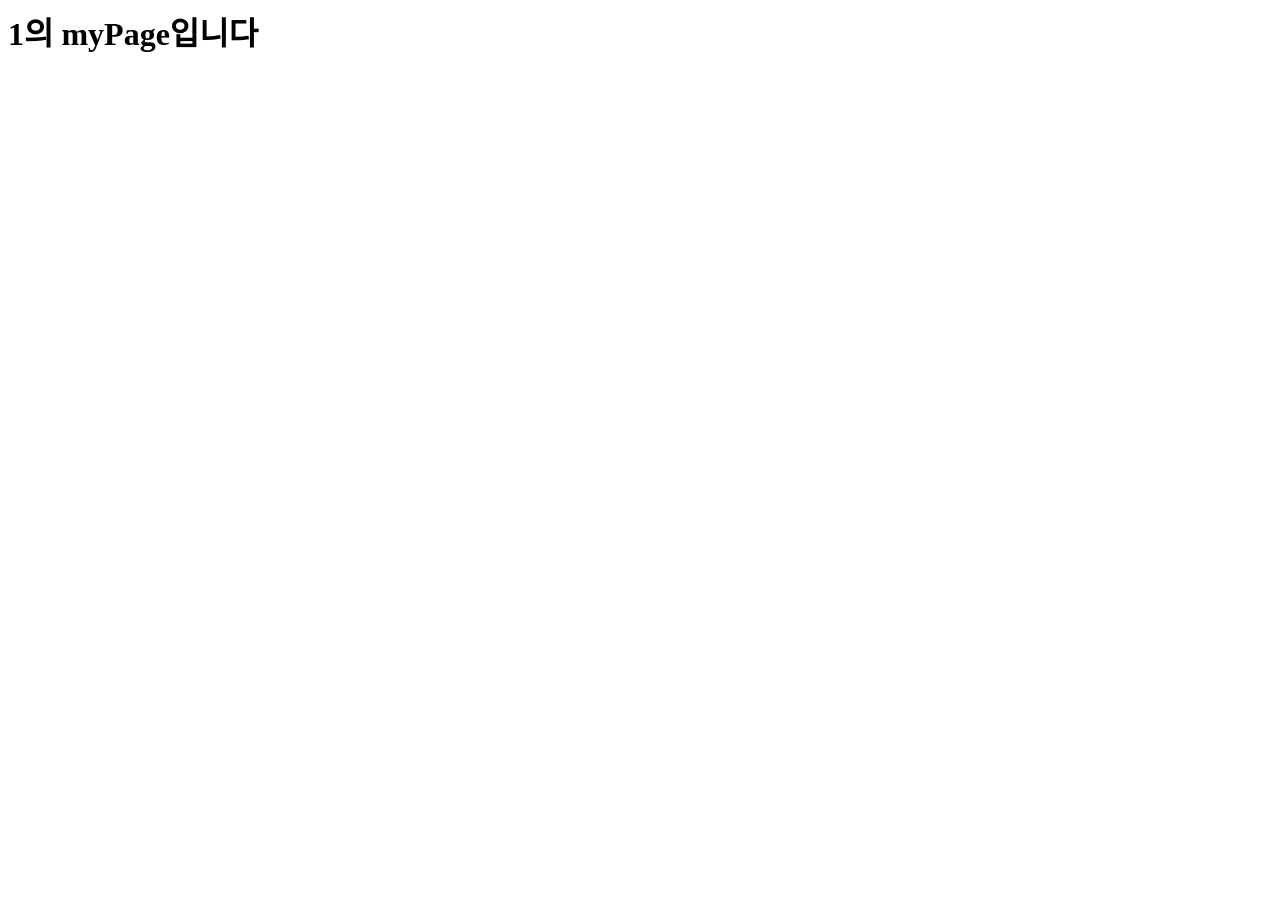
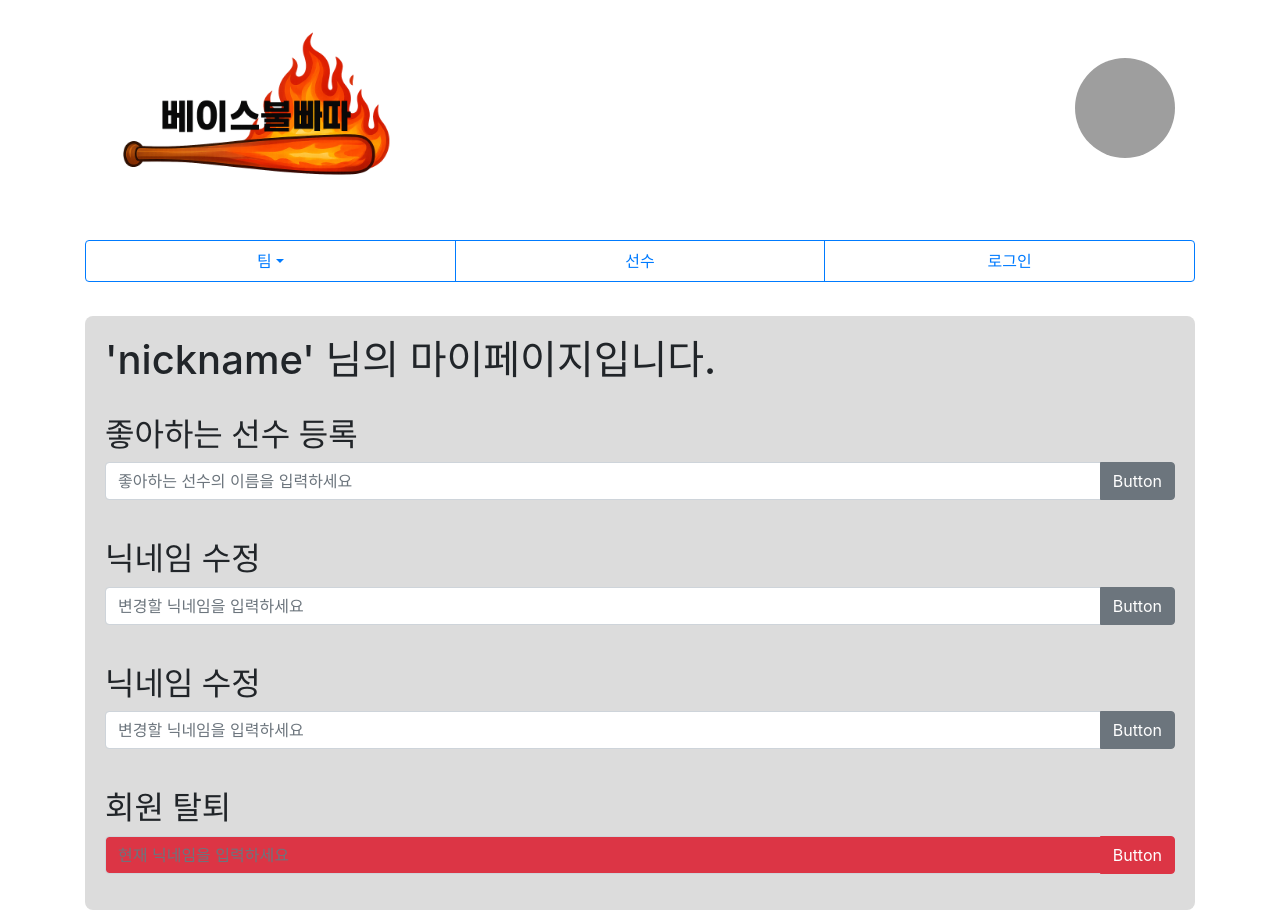
Before and after one commit to jinhokingofworld/basebullbbadda, a Flask app: page /user/1 in a window 1280 px wide. Before the commit the page is almost empty. Before the commit the page ends 52 px from the top, so only its background shows below. Run offline with Flask 3, Linux system fonts and the light colour scheme; data that the repository does not hold is empty; parts of the project's set-up code (start-up, migrations or seed data) failed here and were passed over; grey boxes are pictures that could not be loaded.

Commit message:
마이페이지 수정중~

```diff
--- a/static/css/index.css
+++ b/static/css/index.css
@@ -69,3 +69,12 @@
     color: black;
     text-align: center;
     }
+
+/* 마이페이지  */
+.myPageBack {
+    background-color: gainsboro;
+    width: 100%;
+    margin: 10px 0;
+    padding: 20px;
+    border-radius: 8px;
+}
--- a/templates/myPage.html
+++ b/templates/myPage.html
@@ -3,9 +3,65 @@
 <head>
     <meta charset="UTF-8">
     <meta name="viewport" content="width=device-width, initial-scale=1.0">
-    <title>Document</title>
+    <title>BaseBullBbaDda | MyPage</title>
+
+    <script src="https://code.jquery.com/jquery-3.5.1.min.js"
+		  integrity="sha256-9/aliU8dGd2tb6OSsuzixeV4y/faTqgFtohetphbbj0="
+		  crossorigin="anonymous"></script>
+    <link rel="stylesheet" href="../static/css/index.css">
+    <link rel="stylesheet" href="https://cdn.jsdelivr.net/npm/bootstrap@4.6.2/dist/css/bootstrap.min.css" integrity="sha384-xOolHFLEh07PJGoPkLv1IbcEPTNtaed2xpHsD9ESMhqIYd0nLMwNLD69Npy4HI+N" crossorigin="anonymous">
+    <script src="https://cdn.jsdelivr.net/npm/bootstrap@4.6.2/dist/js/bootstrap.bundle.min.js" integrity="sha384-Fy6S3B9q64WdZWQUiU+q4/2Lc9npb8tCaSX9FK7E8HnRr0Jz8D6OP9dO5Vg3Q9ct" crossorigin="anonymous"></script>
 </head>
 <body>
-    <h1>마이페이지입니다.</h1>
+    <div class="container">
+        <!-- 헤더 불러오기 -->
+        {%include'./header.html'%}
+        <br>
+
+        <!-- 마이페이지 -->
+        <div class="myPageBack">
+            <h1>'nickname' 님의 마이페이지입니다.</h1>
+            <br>
+
+            <!-- 좋아하는 선수 수정 -->
+             <h2>좋아하는 선수 등록</h2>
+             <div class="input-group mb-3">
+                <input type="text" class="form-control" placeholder="좋아하는 선수의 이름을 입력하세요" aria-label="Recipient's username" aria-describedby="button-addon2">
+                <div class="input-group-append">
+                    <button class="btn btn-secondary" type="button" id="button-addon2">Button</button>
+                </div>
+            </div>
+            <br>
+
+            <!-- 즐겨찾기 -->
+             <h2>닉네임 수정</h2>
+             <div class="input-group mb-3">
+                <input type="text" class="form-control" placeholder="변경할 닉네임을 입력하세요" aria-label="Recipient's username" aria-describedby="button-addon2">
+                <div class="input-group-append">
+                    <button class="btn btn-secondary" type="button" id="button-addon2">Button</button>
+                </div>
+            </div>
+            <br>
+
+            <!-- 닉네임 수정 -->
+             <h2>닉네임 수정</h2>
+             <div class="input-group mb-3">
+                <input type="text" class="form-control" placeholder="변경할 닉네임을 입력하세요" aria-label="Recipient's username" aria-describedby="button-addon2">
+                <div class="input-group-append">
+                    <button class="btn btn-secondary" type="button" id="button-addon2">Button</button>
+                </div>
+            </div>
+            <br>
+
+            <!-- 회원 탈퇴 -->
+             <h2>회원 탈퇴</h2>
+             <div class="input-group mb-3">
+                <input type="text" class="form-control bg-danger text-white placeholder" placeholder="현재 닉네임을 입력하세요" aria-label="Recipient's username" aria-describedby="button-addon2">
+                <div class="input-group-append">
+                    <button class="btn btn-danger" type="button" id="button-addon2">Button</button>
+                </div>
+            </div>
+        </div>
+    </div>
 </body>
 </html>
--- a/views/user.py
+++ b/views/user.py
@@ -72,7 +72,8 @@ def out_users():
 # 마이 페이지 동적 라우팅
 @user_page.route('/<id>')
 def routing_myPage(id):
-    return '<h1>' + id +'의 myPage입니다</h1>'
+    my_data=db.user.find_one({'id' : id})
+    return render_template('myPage.html', MyData = my_data)
 
 # 로그인 페이지 라우팅
 @user_page.route('/login')
```
Also changed, not shown: templates/teampage.html (+3 -4 lines).
